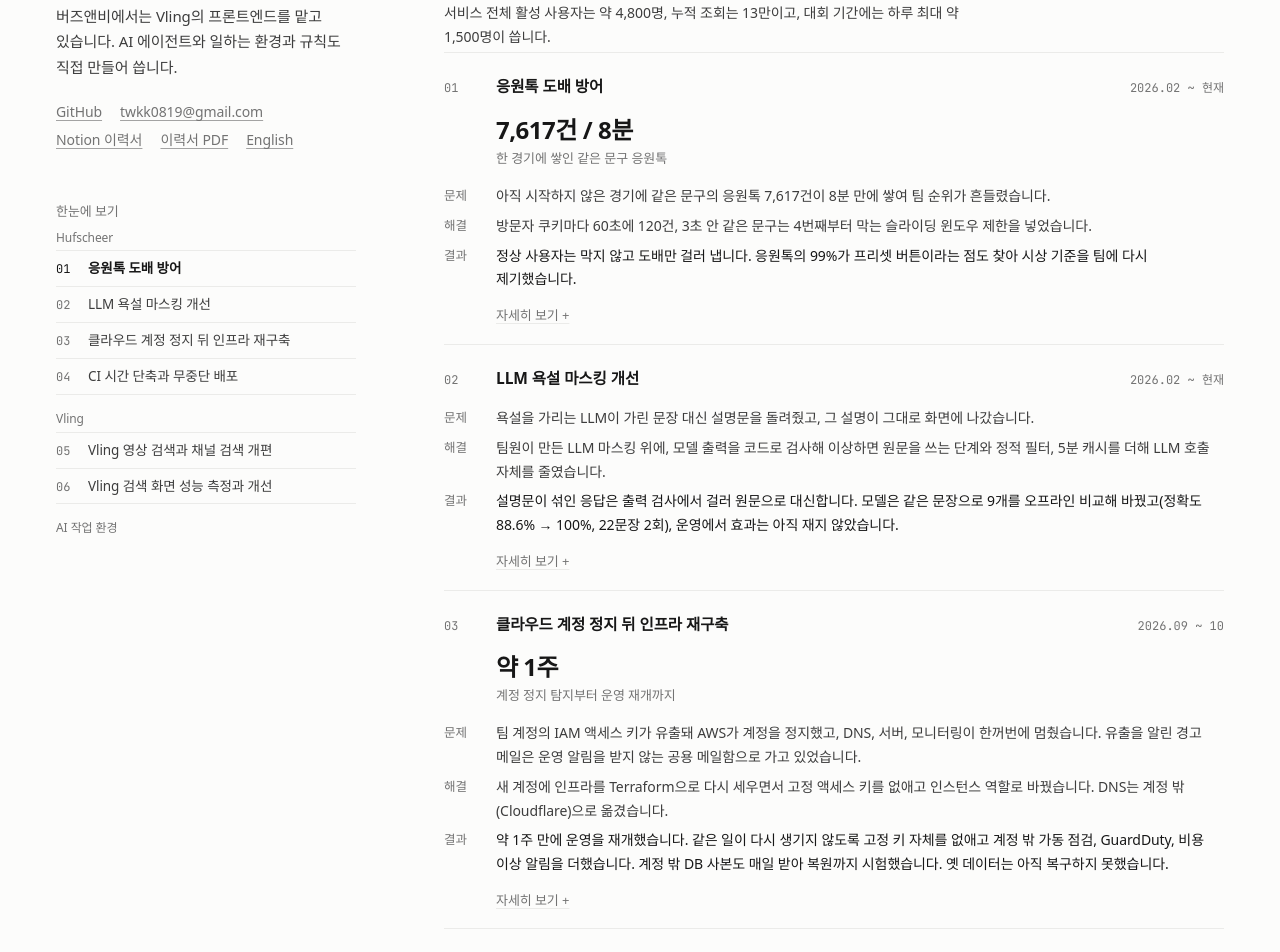
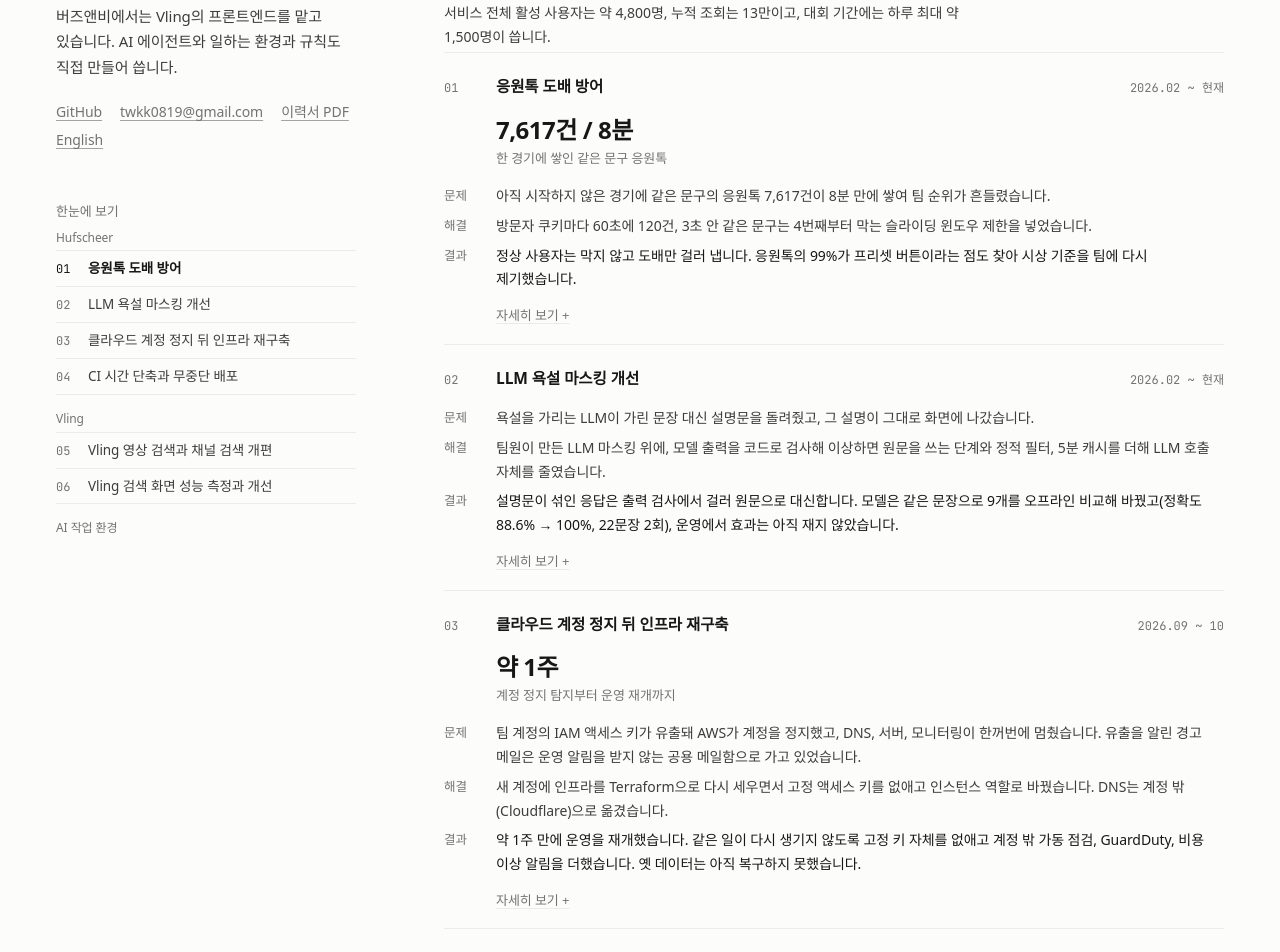
Before and after one commit to TAEW00KIM/TAEW00KIM.github.io, a React (Vite) app: page / in a window 1280 px wide. Shown: the part 260-1212 px from the top of the page. Built offline with nearby package versions, Linux system fonts and the light colour scheme; a web font is replaced by a local one.

Commit message:
Header: drop the stale Notion resume link; Hufscheer: drop the off-account backup copy sentence

```diff
--- a/src/components/Header.tsx
+++ b/src/components/Header.tsx
@@ -13,7 +13,6 @@ export default function Header() {
       <p className="links">
         <a href={site.github} target="_blank" rel="noopener noreferrer">GitHub</a>
         <a href={`mailto:${site.email}`}>{site.email}</a>
-        <a href={site.web} target="_blank" rel="noopener noreferrer">{site.webLabel}</a>
         <a href={site.resumePdf} download={ui.resumeFilename}>{resume.pdfLabel}</a>
         <a href={ui.langLinkHref} hrefLang={ui.lang === "en" ? "ko" : "en"}>{ui.langLinkLabel}</a>
       </p>
--- a/src/data.en.ts
+++ b/src/data.en.ts
@@ -245,7 +245,7 @@ export const projects: Project[] = [
     key: "Back in about 1 week",
     problem: "An IAM access key of the team account leaked, AWS suspended the account, and DNS, servers and monitoring all went down at once. The warning emails about the leak went to a shared mailbox that was not used for operational alerts.",
     solution: "Rebuilt the infrastructure in a new account with Terraform, removed the fixed access keys in favor of an instance role, and moved DNS outside the account (Cloudflare).",
-    result: "Service resumed in about 1 week. To keep this from happening again, I removed fixed keys altogether and added an uptime check outside the account, GuardDuty and a cost anomaly alert. A daily off-account DB copy is now pulled and was test-restored. The old data is not recovered yet.",
+    result: "Service resumed in about 1 week. To keep this from happening again, I removed fixed keys altogether and added an uptime check outside the account, GuardDuty and a cost anomaly alert. The old data is not recovered yet.",
     bullets: [
       "Rebuilt VPC, EC2, S3 with CloudFront, and SSM with Terraform, and moved DNS to Cloudflare",
       "Switched S3 access from a fixed app key to an instance role",
@@ -277,7 +277,7 @@ export const projects: Project[] = [
         paras: [
           "On October 6, about 1 week after detection on September 29, production deployment resumed in the new account. I estimated the monthly cost of the new setup at $54 to $56 using the AWS pricing API (an estimate).",
           "There were two causes. A long-lived fixed access key existed, and nobody received the warning that it had leaked. In the rebuild I removed fixed keys so that nobody has to manage them, and made anomalies inside and outside the account arrive as alerts.",
-          "Since October 14, a copy of the DB is pulled to a machine outside the account every day, and I restored one into a temporary DB and checked it matches production. Remaining risks: the old data is still waiting for the account to be recovered, and the off-account copy lives on a single machine.",
+          "The remaining risk is that the old data is still waiting for the account to be recovered.",
         ],
       },
       {
--- a/src/data.ts
+++ b/src/data.ts
@@ -280,7 +280,7 @@ export const projects: Project[] = [
     key: "약 1주 만에 운영 재개",
     problem: "팀 계정의 IAM 액세스 키가 유출돼 AWS가 계정을 정지했고, DNS, 서버, 모니터링이 한꺼번에 멈췄습니다. 유출을 알린 경고 메일은 운영 알림을 받지 않는 공용 메일함으로 가고 있었습니다.",
     solution: "새 계정에 인프라를 Terraform으로 다시 세우면서 고정 액세스 키를 없애고 인스턴스 역할로 바꿨습니다. DNS는 계정 밖(Cloudflare)으로 옮겼습니다.",
-    result: "약 1주 만에 운영을 재개했습니다. 같은 일이 다시 생기지 않도록 고정 키 자체를 없애고 계정 밖 가동 점검, GuardDuty, 비용 이상 알림을 더했습니다. 계정 밖 DB 사본도 매일 받아 복원까지 시험했습니다. 옛 데이터는 아직 복구하지 못했습니다.",
+    result: "약 1주 만에 운영을 재개했습니다. 같은 일이 다시 생기지 않도록 고정 키 자체를 없애고 계정 밖 가동 점검, GuardDuty, 비용 이상 알림을 더했습니다. 옛 데이터는 아직 복구하지 못했습니다.",
     bullets: [
       "VPC, EC2, S3와 CloudFront, SSM을 Terraform으로 재구성하고 DNS는 Cloudflare로 이전",
       "S3 접근은 앱 고정 키 대신 인스턴스 역할로 전환",
@@ -312,7 +312,7 @@ export const projects: Project[] = [
         paras: [
           "9월 29일 탐지 후 약 1주 만인 10월 6일 새 계정에서 운영 배포를 재개했습니다. 새 구성의 월 비용은 AWS 요금 API로 54~56달러로 추정했습니다(추정치).",
           "원인은 두 가지였습니다. 오래 쓰던 고정 액세스 키가 있었고, 그 키가 유출됐다는 경고를 아무도 받지 못했습니다. 다시 세우면서 사람이 키를 관리하지 않아도 되도록 고정 키를 없앴고, 계정 안팎의 이상은 알림으로 받게 했습니다.",
-          "10월 14일부터는 DB 사본을 계정 밖 기기로 매일 받아 두고, 받은 사본을 임시 DB에 복원해 운영 데이터와 같은지 확인했습니다. 남은 위험은 옛 데이터가 아직 계정 복구를 기다리고 있다는 것과, 계정 밖 사본이 기기 한 대에만 있다는 것입니다.",
+          "남은 위험은 옛 데이터가 아직 계정 복구를 기다리고 있다는 것입니다.",
         ],
       },
       {
```
